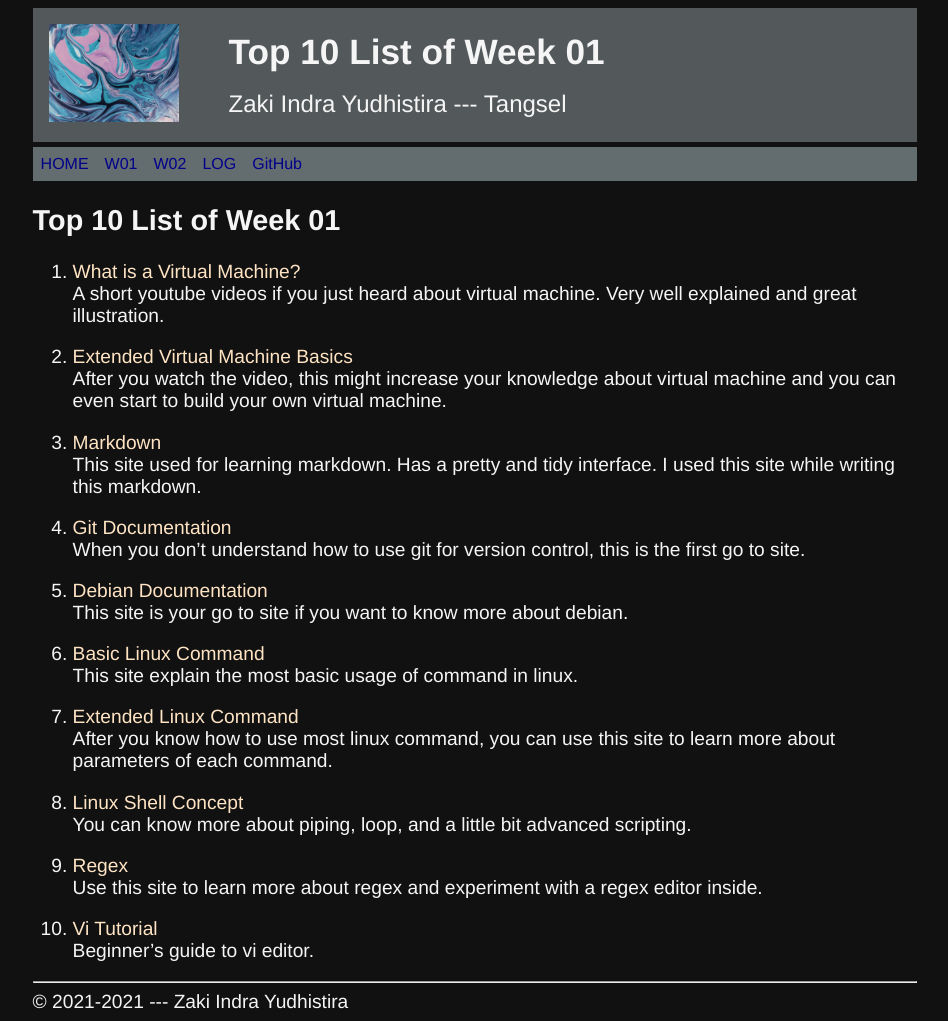
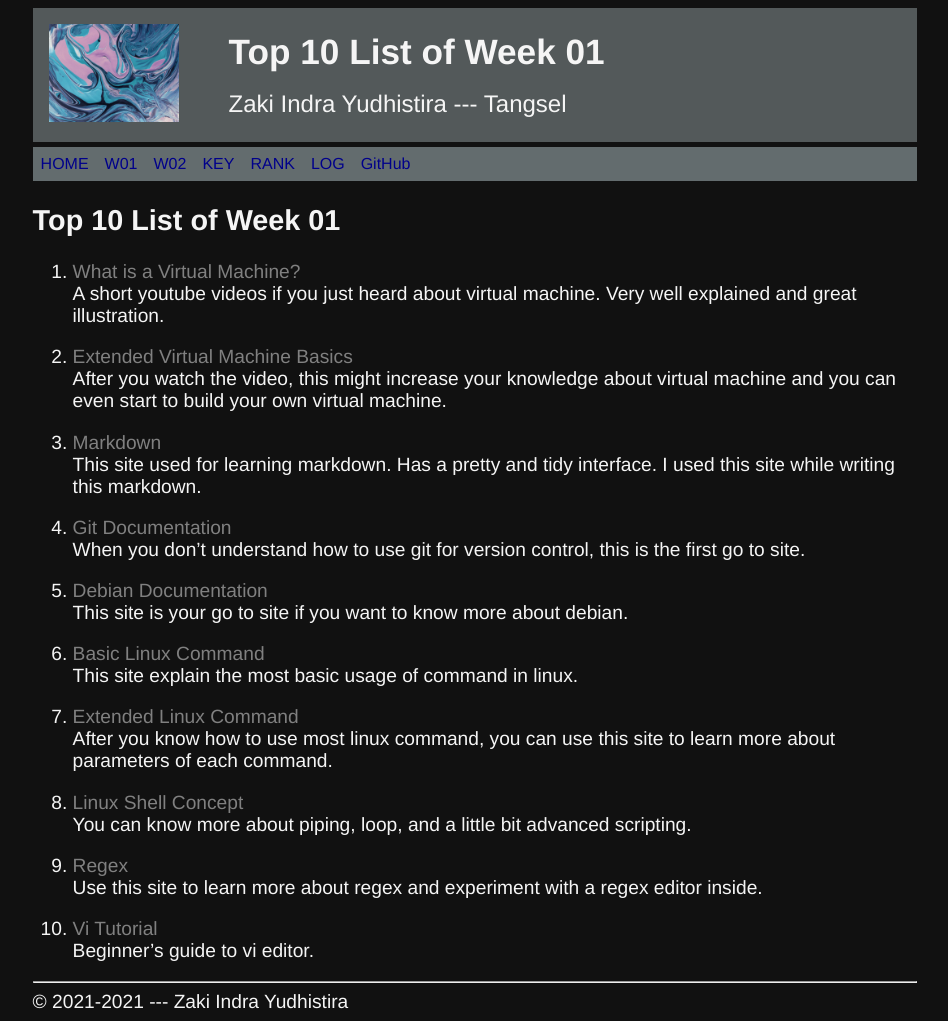
Before and after one commit to zaki-indra/os211, a Jekyll site: the page built from w01.md, in a window 1280 px wide. Shown: the whole page, without its empty margins (165-1113 px from the left). Built offline with Jekyll 4.4.1, drawn with Linux system fonts in a browser that asks for light colours; our own code applies the rules of GitHub Pages for plain Markdown files.

Commit message:
Edit css
Signed-off-by: Zaki Indra <55521899+zaki-indra@users.noreply.github.com>

```diff
--- a/TXT/mylog.txt
+++ b/TXT/mylog.txt
@@ -12,3 +12,4 @@ ZCZC W02 60 L06 Reading References/Books/Documents
 ZCZC W02 240 L05 GSGS related
 ZCZC W02 15 L25 C-language: study
 ZCZC W02 30 L23 Discord: Pop Quiz
+ZCZC W02 30 L04 GitHub Pages: setting, etc
--- a/_includes/navbar.html
+++ b/_includes/navbar.html
@@ -25,6 +25,8 @@
   <div><a href='{{ site.baseurl }}/'>HOME</a></div>
   <div><a href='{{ site.baseurl }}/W01/'>W01</a></div>
   <div><a href='{{ site.baseurl }}/W02/'>W02</a></div>
+  <div><a href='{{ site.baseurl }}/TXT/mypubkey.txt' target="_blank">KEY</a></div>
+  <div><a href='{{ site.baseurl }}/TXT/myrank.txt' target="_blank">RANK</a></div>
   <div><a href='{{ site.baseurl }}/TXT/mylog.txt' target="_blank">LOG</a></div>
   <div><a href='{{ site.urlgithub }}' target="_blank">GitHub</a></div>
 </div>
--- a/assets/css/style.css
+++ b/assets/css/style.css
@@ -47,7 +47,7 @@
 }
 
 .content a {
-  color: bisque;
+  color: gray;
   text-decoration: none;
 }
 
```
Also changed, not shown: 2 other files.
